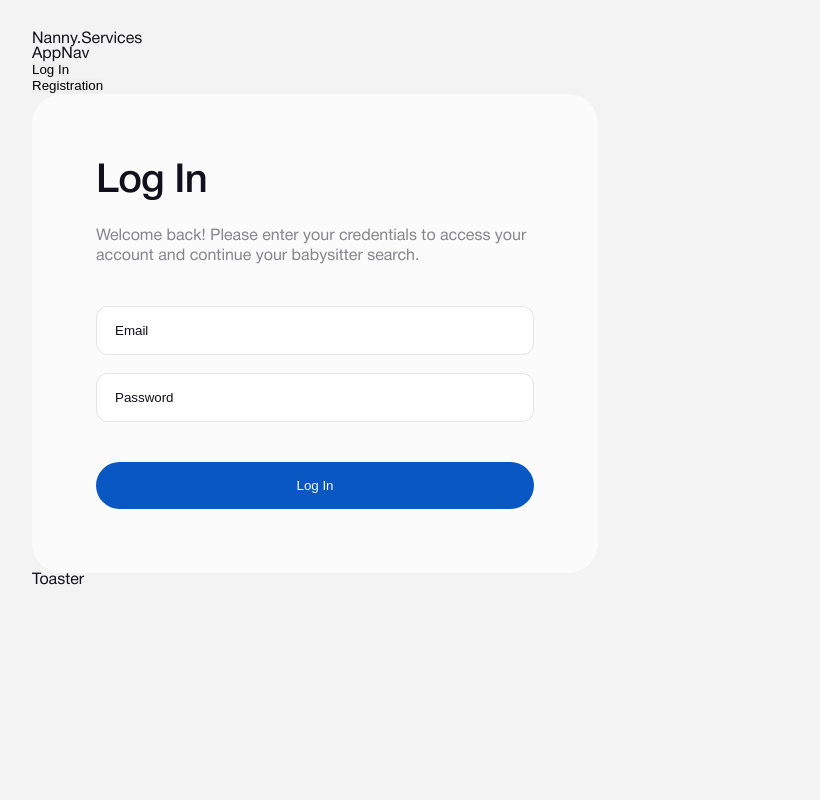
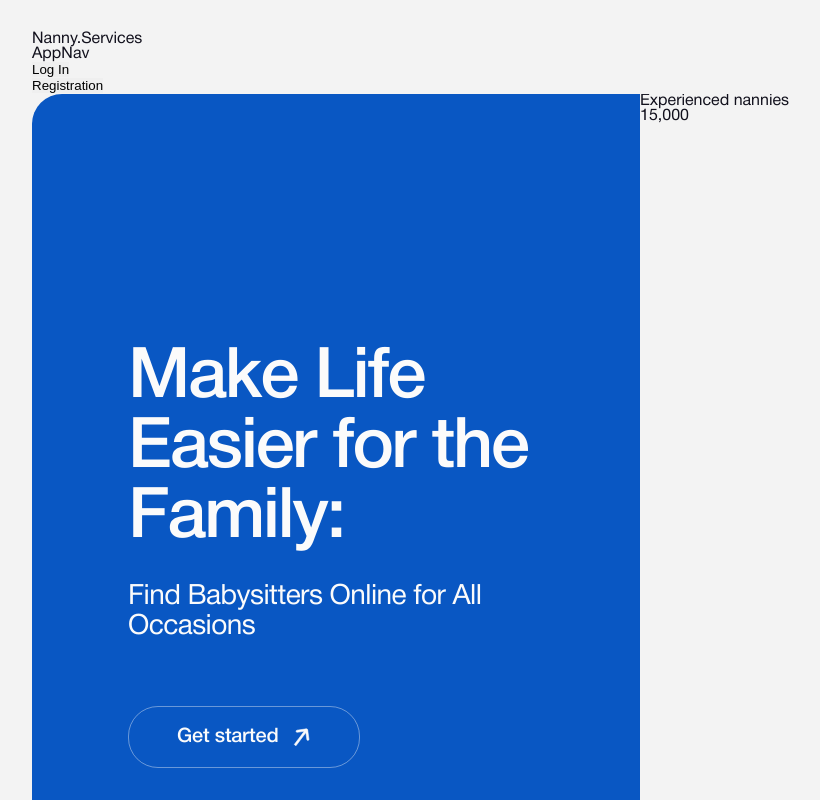
Before and after one commit to DimaOstapchuk91/Nanny.Services, a React (Vite) app: page / in a window 1280 px wide. Shown: the top 800 px of the page, without its empty margins (0-820 px from the left). Built offline with nearby package versions, Linux system fonts and the light colour scheme; no server answers.

Commit message:
add page info in homePage

```diff
--- a/src/pages/HomePage/HomePage.jsx
+++ b/src/pages/HomePage/HomePage.jsx
@@ -1,9 +1,29 @@
-import LoginForm from '../../components/LoginForm/LoginForm.jsx';
+import { NavLink } from 'react-router-dom';
+import s from './HomePage.module.css';
+import sprite from '../../assets/sprite.svg';
 
 const HomePage = () => {
   return (
-    <div>
-      <LoginForm />
+    <div className={s.pageWrap}>
+      <div className={s.pageInfo}>
+        <h1 className={s.pageTitle}>Make Life Easier for the Family:</h1>
+        <p className={s.pageText}>Find Babysitters Online for All Occasions</p>
+        <NavLink to='/nanies' className={s.pageLink}>
+          Get started{' '}
+          <svg className={s.arrow} width='18' height='18'>
+            <use href={`${sprite}#icon-arrow-top-right`}></use>
+          </svg>
+        </NavLink>
+      </div>
+      <div className={s.wrapImg}>
+        <div className={s.totalNannies}>
+          <span className={s.checkIcon}></span>
+          <div>
+            <p className={s.totalText}>Experienced nannies</p>
+            <p className={s.totalNumber}>15,000</p>
+          </div>
+        </div>
+      </div>
     </div>
   );
 };
--- /dev/null
+++ b/src/pages/HomePage/HomePage.module.css
@@ -0,0 +1,47 @@
+.pageWrap {
+  display: flex;
+  border-radius: 30px;
+  overflow: hidden;
+}
+
+.pageInfo {
+  width: calc(100% / 2);
+  padding: 250px 64px 164px 96px;
+  background-color: var(--bg-theme);
+  color: var(--text-color-white);
+}
+
+.pageTitle {
+  font-size: 70px;
+  font-weight: 500;
+  line-height: 70px;
+  letter-spacing: -2.1px;
+  margin-bottom: 28px;
+}
+
+.pageText {
+  font-size: 28px;
+  line-height: 30px;
+  letter-spacing: -0.56px;
+  margin-bottom: 64px;
+}
+
+.pageLink {
+  display: flex;
+  align-items: center;
+  max-width: 232px;
+  padding: 18px 48px;
+  color: unset;
+  font-size: 20px;
+  font-weight: 500;
+  line-height: 24px;
+  letter-spacing: -0.2px;
+  border-radius: 30px;
+  border: 1px solid rgba(251, 251, 251, 0.4);
+}
+
+.arrow {
+  margin-left: 14px;
+  stroke: var(--text-color-white);
+  fill: var(--text-color-white);
+}
```
